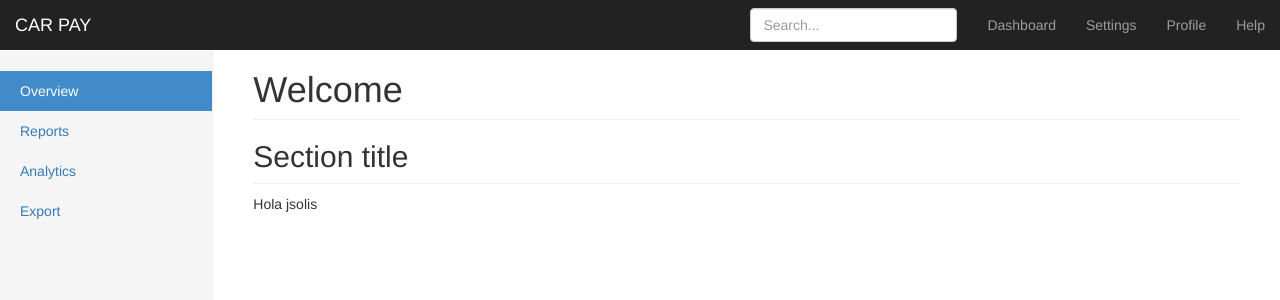
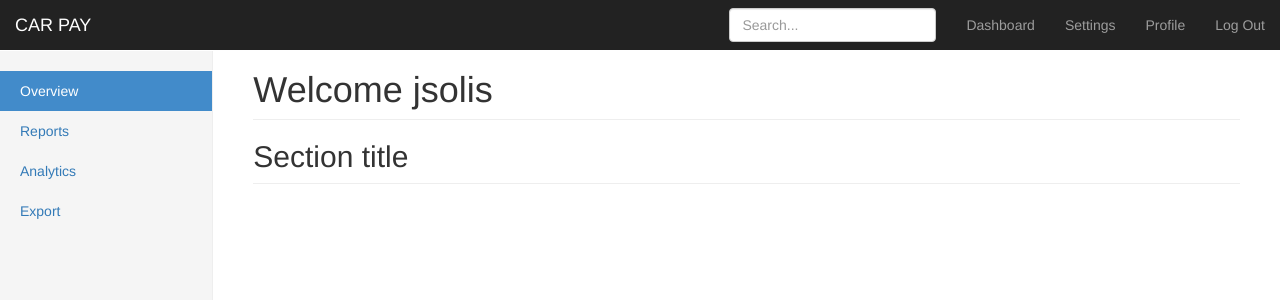
Before and after one commit to jsolis1302/CarPayment, a PHP site: page /main.php in a window 1280 px wide. Shown: the top 300 px of the page. Run offline with PHP 8.4, Linux system fonts and the light colour scheme; a user stored in the database is signed in; some libraries are stand-ins or nearby versions.

Commit message:
session
sexion commits

```diff
--- a/main.php
+++ b/main.php
@@ -1,4 +1,5 @@
 
+<?php session_start();?>
 <!DOCTYPE html>
 <html lang="en">
   <head>
@@ -50,7 +51,7 @@
             <li><a href="#">Dashboard</a></li>
             <li><a href="#">Settings</a></li>
             <li><a href="#">Profile</a></li>
-            <li><a href="#">Help</a></li>
+            <li><a href="php/logout.php">Log Out</a></li>
           </ul>
           <form class="navbar-form navbar-right">
             <input type="text" class="form-control" placeholder="Search...">
@@ -70,7 +71,13 @@
           </ul>
         </div>
         <div class="col-sm-9 col-sm-offset-3 col-md-10 col-md-offset-2 main">
-          <h1 class="page-header">Welcome</h1>
+        <h1 class="page-header">Welcome
+        <?php
+            //session_start();
+
+            echo $_SESSION['login']."</h1>";
+          ?>
+
 
           <!--<div class="row placeholders">
 
@@ -97,10 +104,7 @@
           </div>-->
 
           <h2 class="sub-header">Section title</h2>
-          <?php
-            session_start();
-            echo "Hola " . $_SESSION['login'];
-          ?>
+
 
           <!--<div class="table-responsive">
             <table class="table table-striped">
--- /dev/null
+++ b/php/logout.php
@@ -0,0 +1,6 @@
+<?php
+    session_start();
+    session_destroy();
+    header("Location: ../index.php");
+    //session_destroy();
+?>
```
